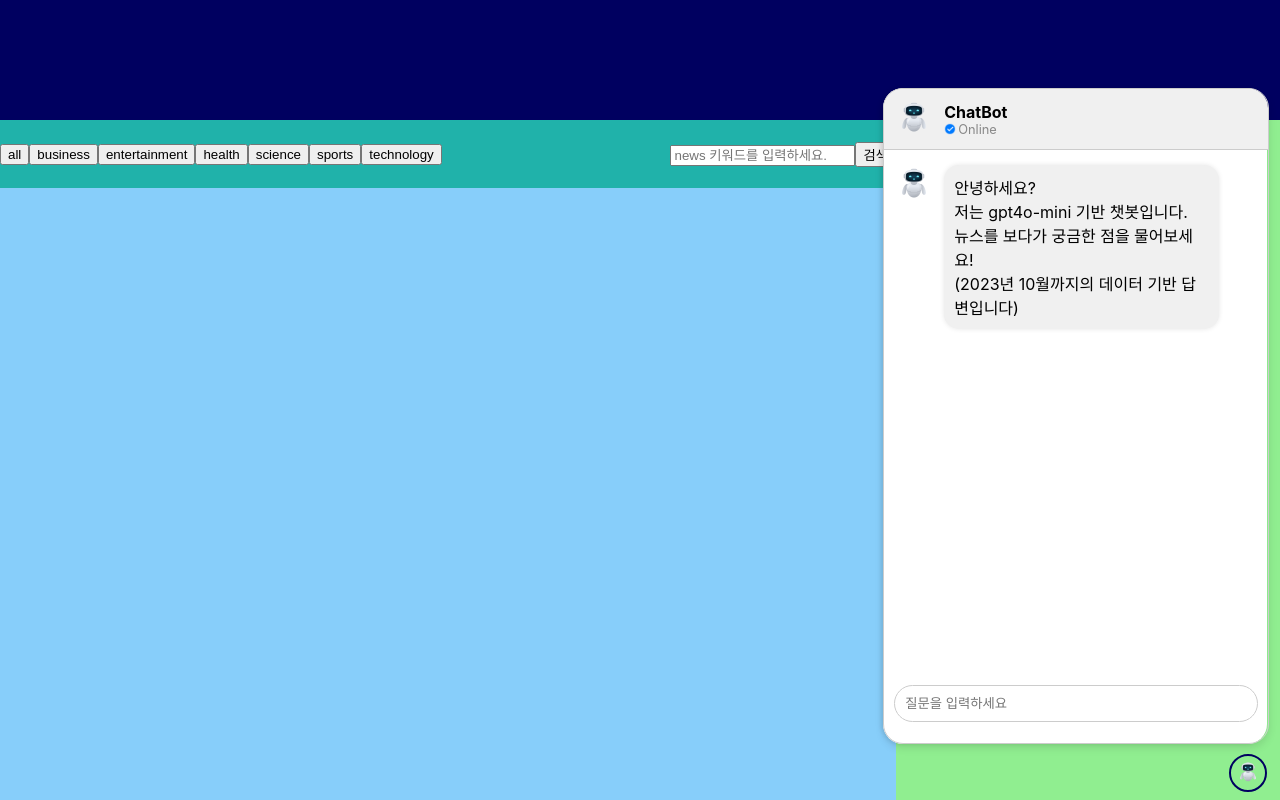
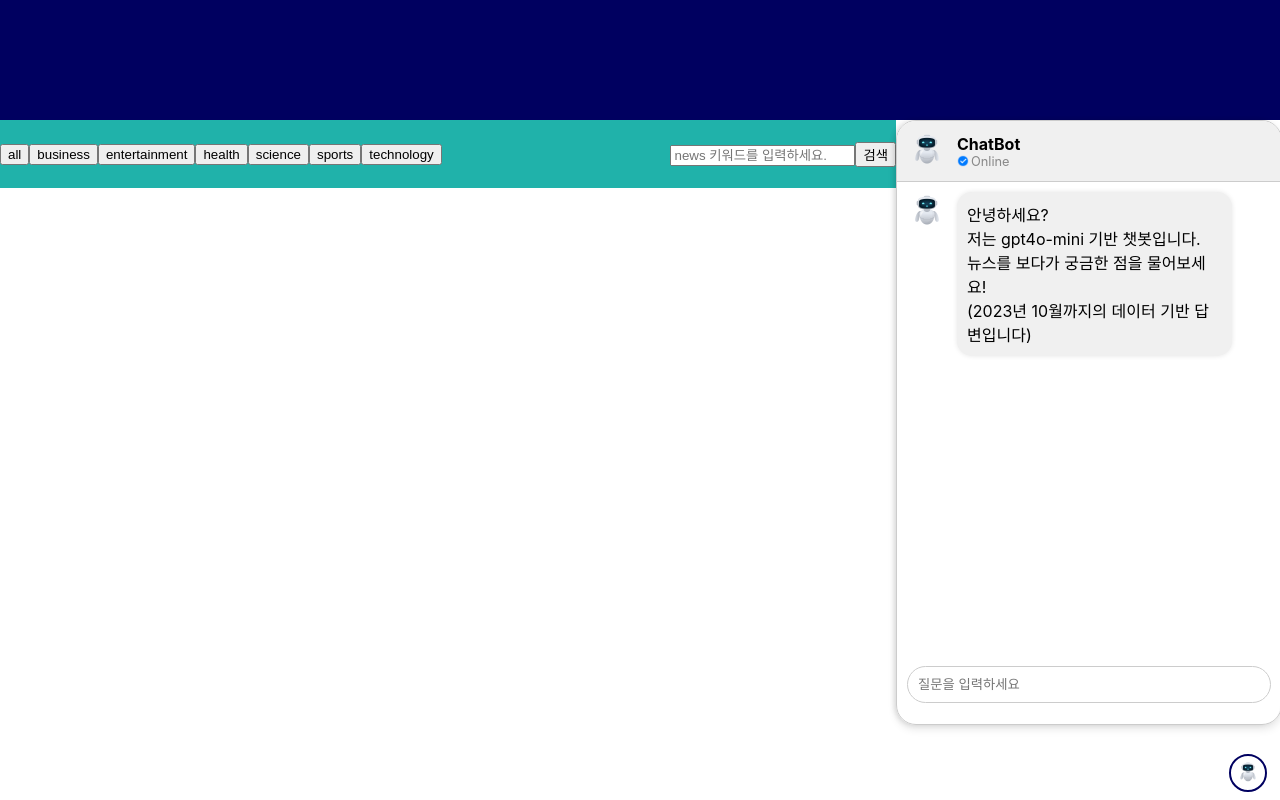
Before and after one commit to yyerrim/newsearch_client, a React (Create React App) app: page /news in a window 1280 px wide. Built offline with nearby package versions, Linux system fonts and the light colour scheme.

Commit message:
chatbot css 임시 수정

```diff
--- a/src/App.css
+++ b/src/App.css
@@ -1,8 +1,8 @@
 /* 버튼을 이미지로 바꾸고 더 작게 만들기 */
 .chatbot-button {
   position: fixed;
-  bottom: 1%; /* 화면 아래에서의 간격을 상대적인 단위로 설정 */
-  right: 1%; /* 화면 오른쪽에서의 간격을 상대적인 단위로 설정 */
+  bottom: 1%;
+  right: 1%;
   background-color: transparent; /* 배경색을 투명으로 설정 */
   border: none;
   border-radius: 50%;
@@ -27,9 +27,9 @@
 }
 
 .chatbot-overlay {
-  position: fixed;
+  /* position: fixed;
   bottom: 7vh;
-  right: 1%;
+  right: 1%; */
   width: 30vw; /* 화면 가로의 1/3 */
   border-radius: 20px; /* 모서리 둥글게 */
   height: 82vh; /* 화면 세로의 82% */
--- a/src/App.js
+++ b/src/App.js
@@ -59,8 +59,7 @@ function App() {
               className="article"
               style={{
                 width: "100%",
-                height: "90%",
-                backgroundColor: "lightskyblue",
+                height: "90%"
               }}
             >
               <Routes>
@@ -77,9 +76,14 @@ function App() {
             style={{
               width: "30vw",
               height: "100%",
-              backgroundColor: "lightgreen",
             }}
           >
+            {showChatBot && (
+              <div className="chatbot-overlay" style={{height: '89%'}}>
+                <ChatBot messages={messages} setMessages={setMessages} />
+              </div>
+            )}
+            <div style={{height: '11%'}}>
             {/* 버튼에 active 클래스 조건부 적용 */}
             <button
               className={`chatbot-button ${showChatBot ? "active" : ""}`}
@@ -87,12 +91,7 @@ function App() {
             >
               <img src={chatIcon} alt="Chat" className="chat-icon" />
             </button>
-
-            {showChatBot && (
-              <div className="chatbot-overlay">
-                <ChatBot messages={messages} setMessages={setMessages} />
-              </div>
-            )}
+            </div>
           </div>
         </div>
       </div>
--- a/src/components/ChatBot.css
+++ b/src/components/ChatBot.css
@@ -18,14 +18,6 @@
   padding: 10px;
   border-bottom: 1px solid #ccc;
   background-color: #f0f0f0;
-}
-
-.back-button {
-  background: none;
-  border: none;
-  font-size: 24px;
-  cursor: pointer;
-  margin-right: 10px;
 }
 
 .profile-header-image {
@@ -58,7 +50,7 @@
 .message {
   display: flex;
   align-items: flex-start;
-  margin: 5px 0;
+  /* margin: 5px 0; */
 }
 
 .user-message {
--- a/src/components/MainNews.jsx
+++ b/src/components/MainNews.jsx
@@ -7,6 +7,7 @@ const MainNews = ({ category }) => {
     const getNews = async () => {
       const cate = category === "all" ? "" : `&category=${category}`;
       const apiKey = process.env.REACT_APP_NEWS_API_KEY;
+      // const url = `https://newsapi.org/v2/top-headlines?country=kr${cate}&apiKey=&{apiKey}`;
       const url = `https://newsapi.org/v2/top-headlines?country=kr${cate}&apiKey=3edbe8fb44eb4142988957f180c08ef1`;
       const res = await fetch(url);
       const datas = await res.json();
```
